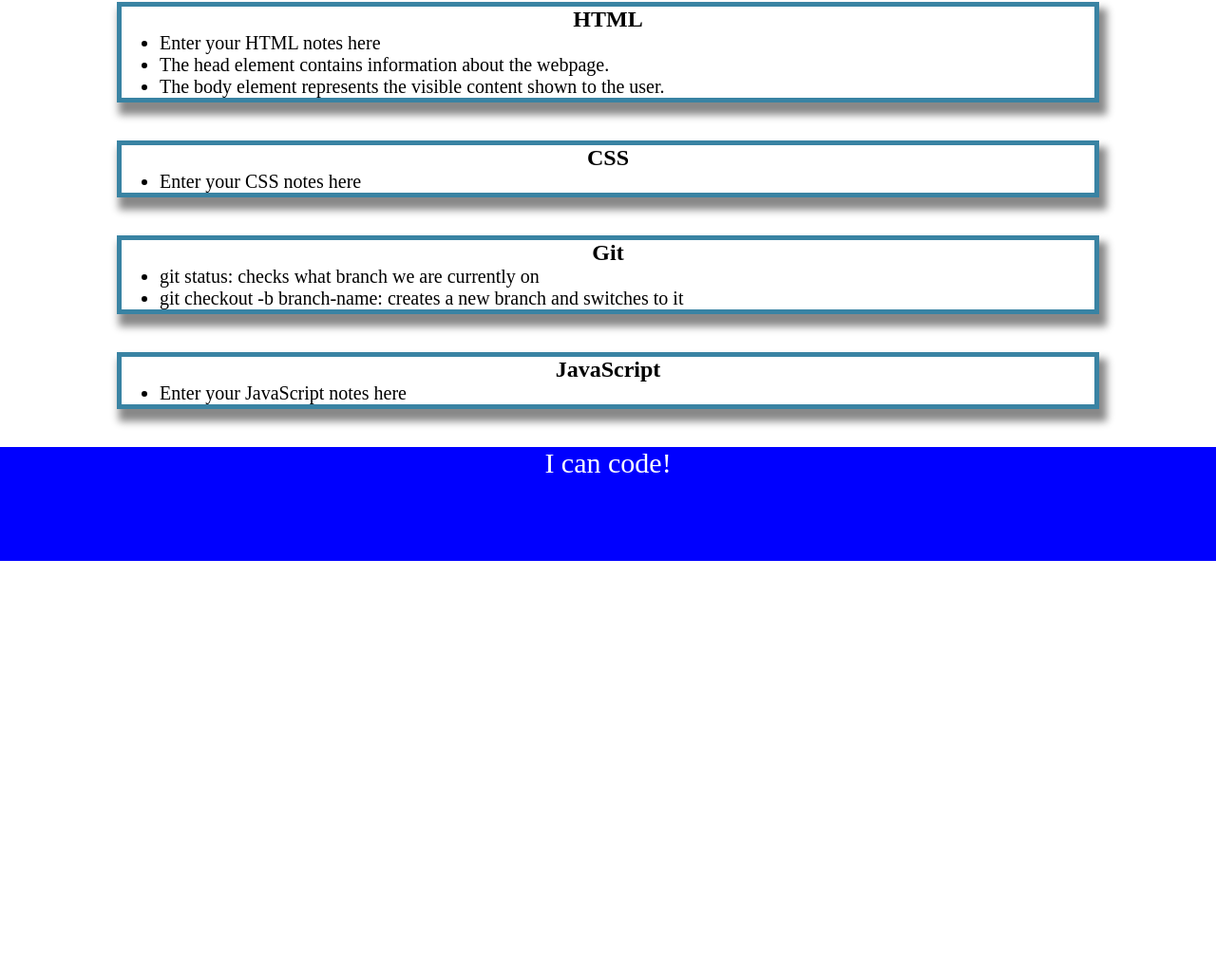
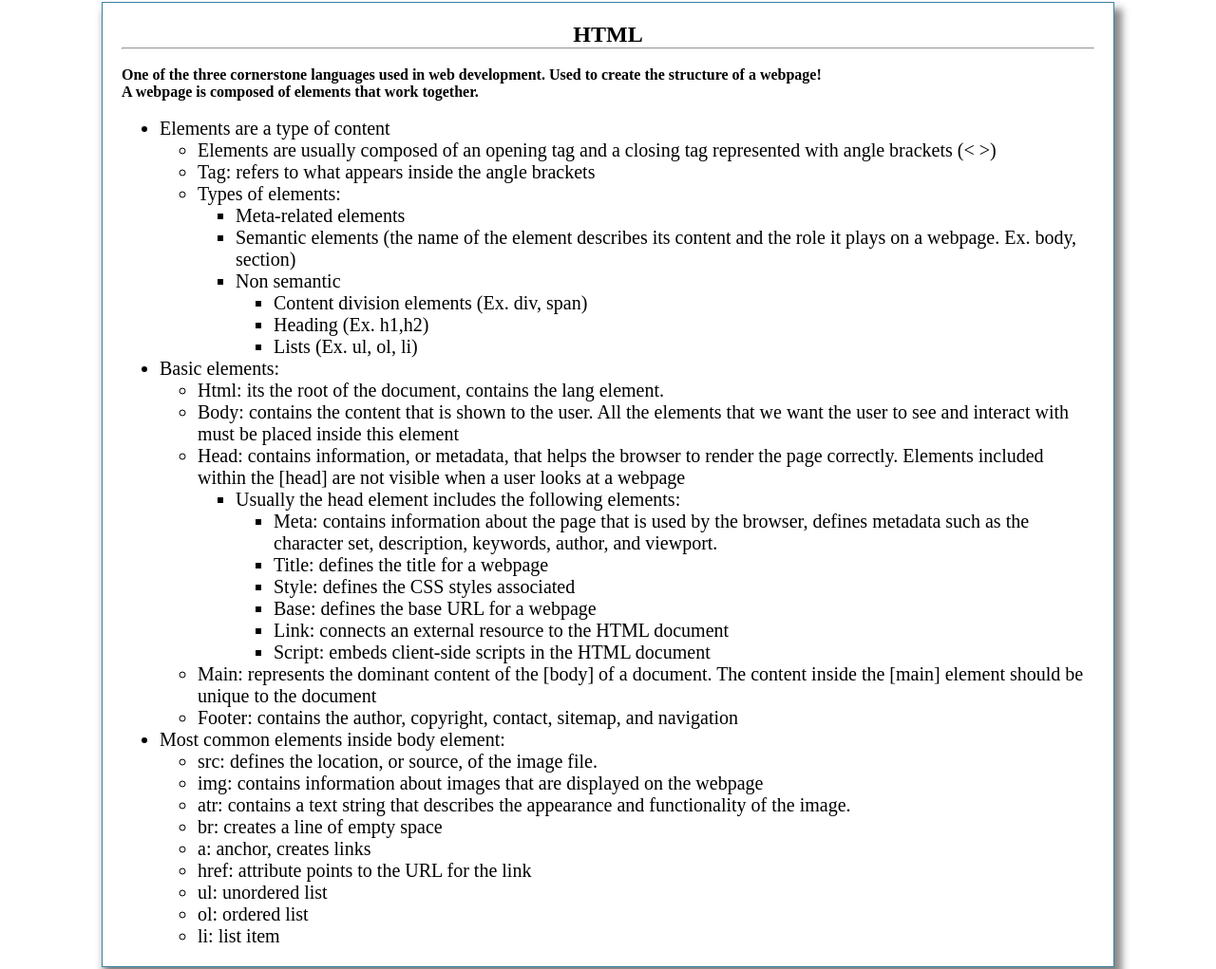
Before and after one commit to lilianpatinoortiz/prework-study-guide, a plain HTML site: page index.html in a window 1280 px wide. Shown: the part 158-1179 px from the top of the page at 95% size. Before the commit the page ends 800 px from the top, so only its background shows below. Drawn offline with Linux system fonts and the light colour scheme.

Commit message:
HTML content

```diff
--- a/assets/style.css
+++ b/assets/style.css
@@ -7,8 +7,8 @@
 footer {
   width: 100%;
   height: 120px;
-  background-color: blue;
-  color: white;
+  background-color: #3ea6ce80;
+  color: black;
 }
 
 h1,
@@ -22,6 +22,7 @@
   width: 50px;
   margin-left: auto;
   margin-right: auto;
+  border-radius: 50%;
 }
 
 ul {
@@ -30,12 +31,17 @@
 }
 
 p {
-  text-align: center;
-  font-size: 30px;
+  text-align: left;
+  font-size: 18px;
 }
 .card {
   width: 80%;
   margin: 40px auto;
-  border: 5px solid #3983a3;
+  padding: 20px;
+  border: 0.5px solid #3983a3;
   box-shadow: 5px 10px 8px 3px #888888;
 }
+p.footer {
+  text-align: center;
+  font-size: 30px;
+}
--- a/index.html
+++ b/index.html
@@ -10,13 +10,13 @@
     <meta http-equiv="X-UA-Compatible" content="IE=edge" />
     <meta name="viewport" content="width=device-width, initial-scale=1.0" />
     <link rel="stylesheet" href="./assets/style.css" />
-    <title>Prework Study Guide</title>
+    <title>Lilian's Prework Study Guide</title>
   </head>
   <body>
     <!-- body: contains the content that is visible to the user-->
 
     <header id="top">
-      <h1>Prework Study Guide</h1>
+      <h1>Lilian's Prework Study Guide</h1>
       <!-- tag (<h1>): refers to what appears inside the angle brackets, element (<h1></h1>): entire opening tag to closing tag -->
       <img
         src="./assets/bowtie-cat.png"
@@ -28,14 +28,97 @@
     <main>
       <section class="card" id="html-section">
         <h2>HTML</h2>
+        <hr />
+        <br />
+        <h4>
+          One of the three cornerstone languages used in web development. Used
+          to create the structure of a webpage!
+        </h4>
+        <h4>A webpage is composed of elements that work together.</h4>
+        <br />
         <ul>
-          <li>Enter your HTML notes here</li>
-        </ul>
-        <ul>
-          <li>The head element contains information about the webpage.</li>
-          <li>
-            The body element represents the visible content shown to the user.
-          </li>
+          <li>Elements are a type of content</li>
+          <ul>
+            <li>
+              Elements are usually composed of an opening tag and a closing tag
+              represented with angle brackets (< >)
+            </li>
+            <li>Tag: refers to what appears inside the angle brackets</li>
+            <li>Types of elements:</li>
+            <ul>
+              <li>Meta-related elements</li>
+              <li>
+                Semantic elements (the name of the element describes its content
+                and the role it plays on a webpage. Ex. body, section)
+              </li>
+              <li>Non semantic</li>
+              <ul>
+                <li>Content division elements (Ex. div, span)</li>
+                <li>Heading (Ex. h1,h2)</li>
+                <li>Lists (Ex. ul, ol, li)</li>
+              </ul>
+            </ul>
+          </ul>
+          <li>Basic elements:</li>
+          <ul>
+            <li>
+              Html: its the root of the document, contains the lang element.
+            </li>
+            <li>
+              Body: contains the content that is shown to the user. All the
+              elements that we want the user to see and interact with must be
+              placed inside this element
+            </li>
+            <li>
+              Head: contains information, or metadata, that helps the browser to
+              render the page correctly. Elements included within the [head] are
+              not visible when a user looks at a webpage
+            </li>
+            <ul>
+              <li>Usually the head element includes the following elements:</li>
+              <ul>
+                <li>
+                  Meta: contains information about the page that is used by the
+                  browser, defines metadata such as the character set,
+                  description, keywords, author, and viewport.
+                </li>
+                <li>Title: defines the title for a webpage</li>
+                <li>Style: defines the CSS styles associated</li>
+                <li>Base: defines the base URL for a webpage</li>
+                <li>
+                  Link: connects an external resource to the HTML document
+                </li>
+                <li>Script: embeds client-side scripts in the HTML document</li>
+              </ul>
+            </ul>
+            <li>
+              Main: represents the dominant content of the [body] of a document.
+              The content inside the [main] element should be unique to the
+              document
+            </li>
+            <li>
+              Footer: contains the author, copyright, contact, sitemap, and
+              navigation
+            </li>
+          </ul>
+          <li>Most common elements inside body element:</li>
+          <ul>
+            <li>src: defines the location, or source, of the image file.</li>
+            <li>
+              img: contains information about images that are displayed on the
+              webpage
+            </li>
+            <li>
+              atr: contains a text string that describes the appearance and
+              functionality of the image.
+            </li>
+            <li>br: creates a line of empty space</li>
+            <li>a: anchor, creates links</li>
+            <li>href: attribute points to the URL for the link</li>
+            <li>ul: unordered list</li>
+            <li>ol: ordered list</li>
+            <li>li: list item</li>
+          </ul>
         </ul>
       </section>
 
@@ -53,7 +136,21 @@
           <li>
             git checkout -b branch-name: creates a new branch and switches to it
           </li>
+          <li>git add -A: add all the files modified</li>
+          <li>
+            git commit -m "message": commits the files added and adds a message
+            to that commit
+          </li>
+          <li>
+            git pull origin branch-name: gets the latest changes of the branch
+            selected
+          </li>
+          <li>
+            git push origin branch-name: pushes the comit(s) to the branch
+            created
+          </li>
         </ul>
+        <br />
       </section>
 
       <section class="card" id="javascript-section">
@@ -65,7 +162,8 @@
     </main>
 
     <footer>
-      <p>I can code!</p>
+      <br />
+      <p class="footer">See you later</p>
     </footer>
 
     <script src="./assets/scripts.js"></script>
```
